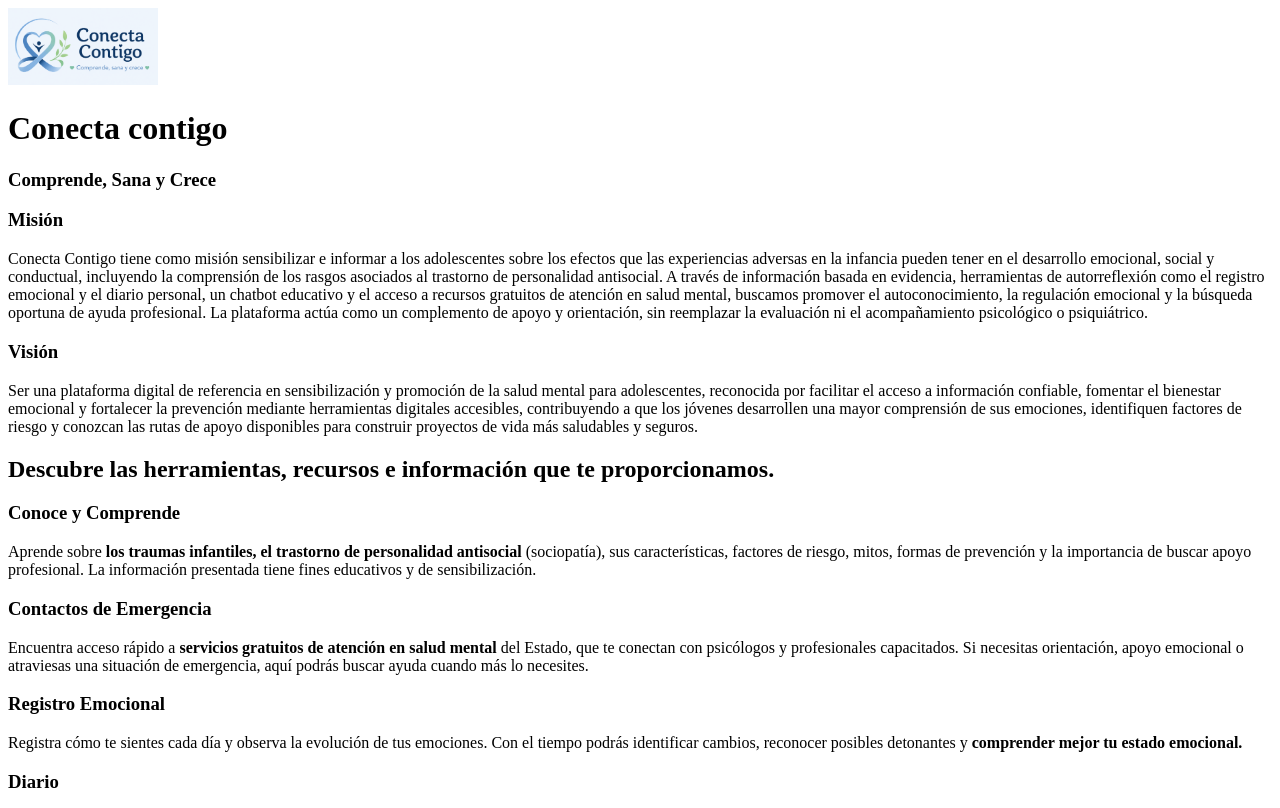
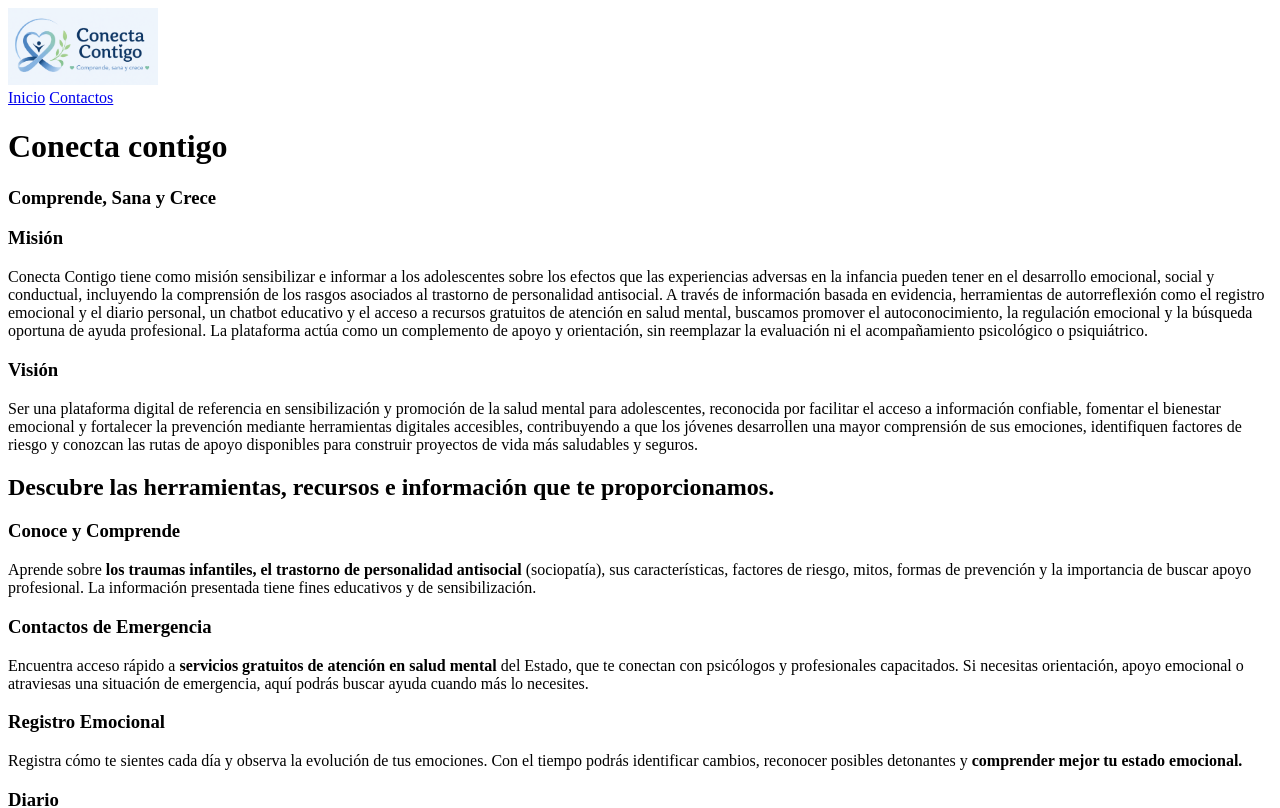
Before and after one commit to Joryany/Monografia, a plain HTML site: page index.html in a window 1280 px wide. Shown: the top 808 px of the page. Drawn offline with Linux system fonts and the light colour scheme.

Commit message:
Corección de Problema y agregación del nav

```diff
--- a/index.html
+++ b/index.html
@@ -8,10 +8,15 @@
         <body>
             <header>
                 <img width=150px src="assest/Logo_completo.png" alt="Logo de la Página">
-                <!-- Hacer aquí las coneciónes de las páginas -->
+                <nav>
+                    <a href="http://127.0.0.1:3000/Monografía/Repositorio/Monografia/index.html?serverWindowId=733850da-a0d5-489d-b200-cc1a0be13ca5">Inicio</a>
+                    <a href="contactos.html">Contactos</a>
+
+
+                </nav>
             </header>
 
-            <Maín>
+            <main>
                 <h1>Conecta contigo</h1>
                 <h3>Comprende, Sana y Crece</h3>
 
@@ -47,8 +52,8 @@
                             <p><strong>Soter es el asistente virtual de Conecta Contigo.</strong> Está diseñado para responder preguntas, ofrecer información confiable y orientarte hacia recursos de apoyo cuando los necesites.</p>
 
                 </section>
-
-                <footer>
+            </main>
+            <footer>
                     <h5>Aviso importante:</h5>
                     <p> Conecta Contigo es una herramienta educativa y de acompañamiento. La información proporcionada no sustituye el diagnóstico, tratamiento ni la atención de un profesional de la salud mental.</p>
 
@@ -61,6 +66,5 @@
                     <p>© 2026 Conecta Contigo. Todos los derechos reservados.</p>
 
                 </footer>
-            </Ma>
         </body>
     </html>
```
